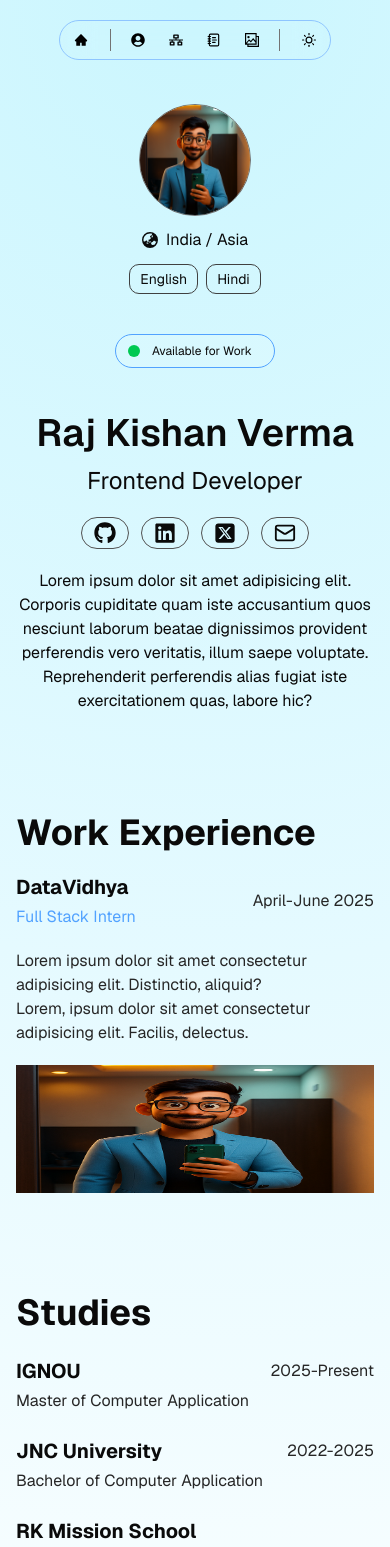
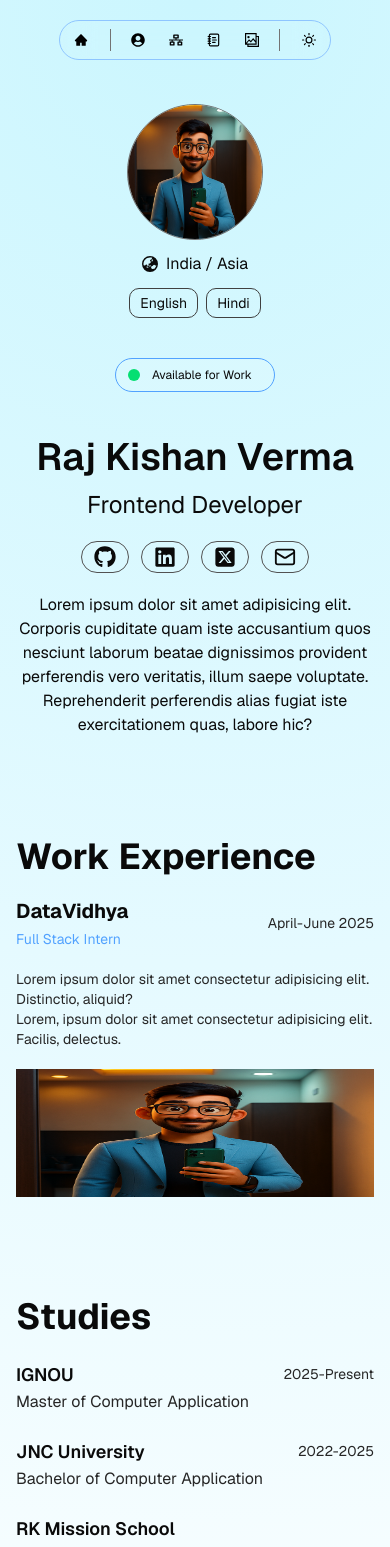
Before and after one commit to RajKishan1/portfolio, a Next.js app: page /about in a window 390 px wide. Shown: the top 1547 px of the page. Built offline with nearby package versions, Linux system fonts and the light colour scheme.

Commit message:
fix:mobile view

```diff
--- a/src/app/(Routes)/about/page.tsx
+++ b/src/app/(Routes)/about/page.tsx
@@ -34,11 +34,11 @@ const page = () => {
           </a>
         </div>
       </div>
-      <div className="w-full md:w-1/4 lg:w-1/5 md:sticky top-30 pt-1 md:pt-10 lg:border-l border-stone-300 dark:border-stone-700">
+      <div className="w-full md:w-1/4 lg:w-1/5 md:sticky top-30 pt-1 md:pt-10 lg:border-l border-stone-300 dark:border-stone-800">
         <div className="flex  flex-col gap-3 items-center">
           <img
             src="/me.png"
-            className="size-28 md:size-36 lg:size-40 xl:size-48 rounded-full border border-neutral-500 "
+            className="size-34 md:size-36 lg:size-40 xl:size-48 rounded-full border border-neutral-500 "
             alt="my pic"
           />
           <span className="flex items-center gap-2 ">
--- a/src/app/(Routes)/work/page.tsx
+++ b/src/app/(Routes)/work/page.tsx
@@ -3,7 +3,7 @@ import React from "react";
 
 const page = () => {
   return (
-    <div className="flex flex-col gap-6 max-w-4xl mx-auto pt-4 md:pt-10">
+    <div className="flex flex-col gap-6 max-w-4xl mx-auto pt-4 px-4 md:pt-10">
       <h1 className="text-center text-2xl font-semibold mb-2">Projects - Raj Kishan</h1>
       <HomeProjectSection />
       <HomeProjectSection />
--- a/src/components/about/AboutDetail.tsx
+++ b/src/components/about/AboutDetail.tsx
@@ -17,7 +17,7 @@ const AboutDetail = () => {
       className="w-full  flex-1 flex flex-col gap-5 items-center md:items-start mt-10"
     >
       <div className="w-40 xl:w-44 flex items-center gap-3 px-3 py-2 rounded-full bg-white/10 hover:bg-blue-400/50 border border-blue-400 ">
-        <div className="size-3 bg-green-500 rounded-3xl"></div>
+        <div className="size-3 bg-green-400 rounded-3xl"></div>
         <p className="text-xs md:text-sm">Available for Work</p>
       </div>
       <div className="flex flex-col gap-5  mt-4 mx-auto">
@@ -47,7 +47,7 @@ const AboutDetail = () => {
             <p className="hidden md:block">Email</p>
           </div>
         </div>
-        <p className="w-full md:w-3/4 text-center md:text-left max-sm:mx-auto ">
+        <p className="w-full md:w-3/4 text-center md:text-left max-sm:mx-auto dark:text-stone-400">
           Lorem ipsum dolor sit amet adipisicing elit. Corporis cupiditate quam
           iste accusantium quos nesciunt laborum beatae dignissimos provident
           perferendis vero veritatis, illum saepe voluptate. Reprehenderit
--- a/src/components/about/Studies.tsx
+++ b/src/components/about/Studies.tsx
@@ -6,15 +6,15 @@ interface prop {
 }
 const Module = ({ time, title, subtitle }: prop) => {
   return (
-    <div className="w-full flex flex-col gap-1 my-6">
+    <div className="w-full flex flex-col gap-0.5 my-6">
       <span className="flex justify-between items-center">
         {" "}
-        <h5 className="text-xl font-bold ">{title}</h5>
-        <p className="text-[16px] text-neutral-800 dark:text-neutral-400">
+        <h5 className="max-sm:text-[18px] text-[22px] font-semibold ">{title}</h5>
+        <p className="max-sm:text-[14px] text-neutral-800 dark:text-neutral-400">
           {time}
         </p>
       </span>
-      <p className="text-[16px] text-neutral-800 dark:text-neutral-400 font-normal">
+      <p className="text-[16px] md:text-[18px] text-neutral-800 dark:text-neutral-400 font-normal">
         {subtitle}
       </p>
     </div>
@@ -34,7 +34,7 @@ const Studies = () => {
         title="JNC University "
         subtitle="Bachelor of Computer Application "
       />
-      <Module title="RK Mission School" subtitle="Intermediate" />
+      <Module title="RK Mission School" subtitle="Intermediate"/>
     </div>
   );
 };
--- a/src/components/about/WorkExperience.tsx
+++ b/src/components/about/WorkExperience.tsx
@@ -10,12 +10,12 @@ const WorkExperience = () => {
       <div className="flex justify-between items-center w-full">
         <div className="flex flex-col gap-1 ">
           <h3 className="text-xl font-bold">DataVidhya</h3>
-          <p className="text-blue-400">Full Stack Intern</p>
+          <p className="text-blue-400 text-sm">Full Stack Intern</p>
         </div>
-        <div className="text-neutral-800 dark:text-neutral-400">April-June 2025</div>
+        <div className="text-neutral-800 dark:text-neutral-400 text-sm">April-June 2025</div>
       </div>
       <div className="text-neutral-800 dark:text-neutral-400 w-full">
-        <ul className="w-full">
+        <ul className="w-full text-sm">
           <li>
             Lorem ipsum dolor sit amet consectetur adipisicing elit. Distinctio,
             aliquid?
```
